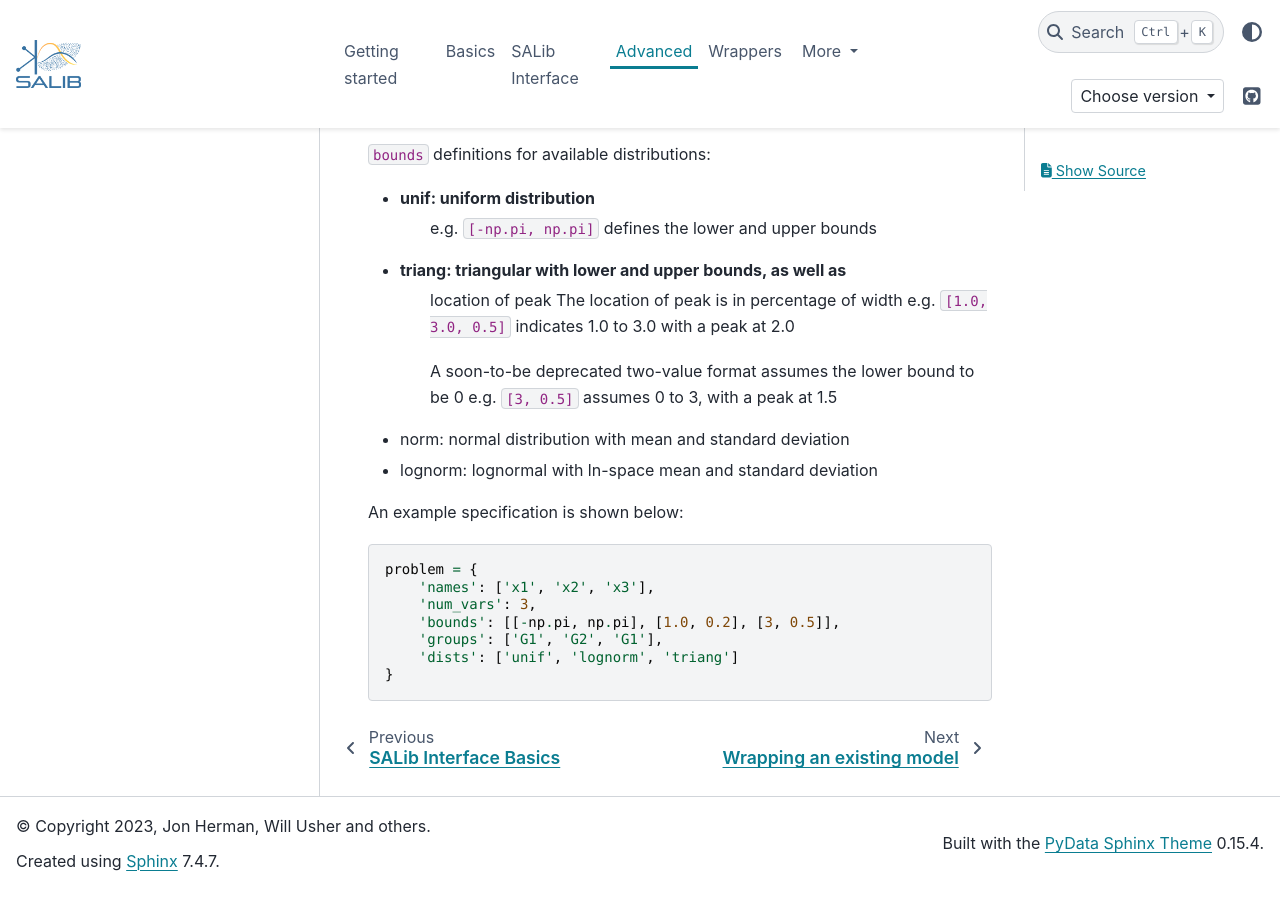
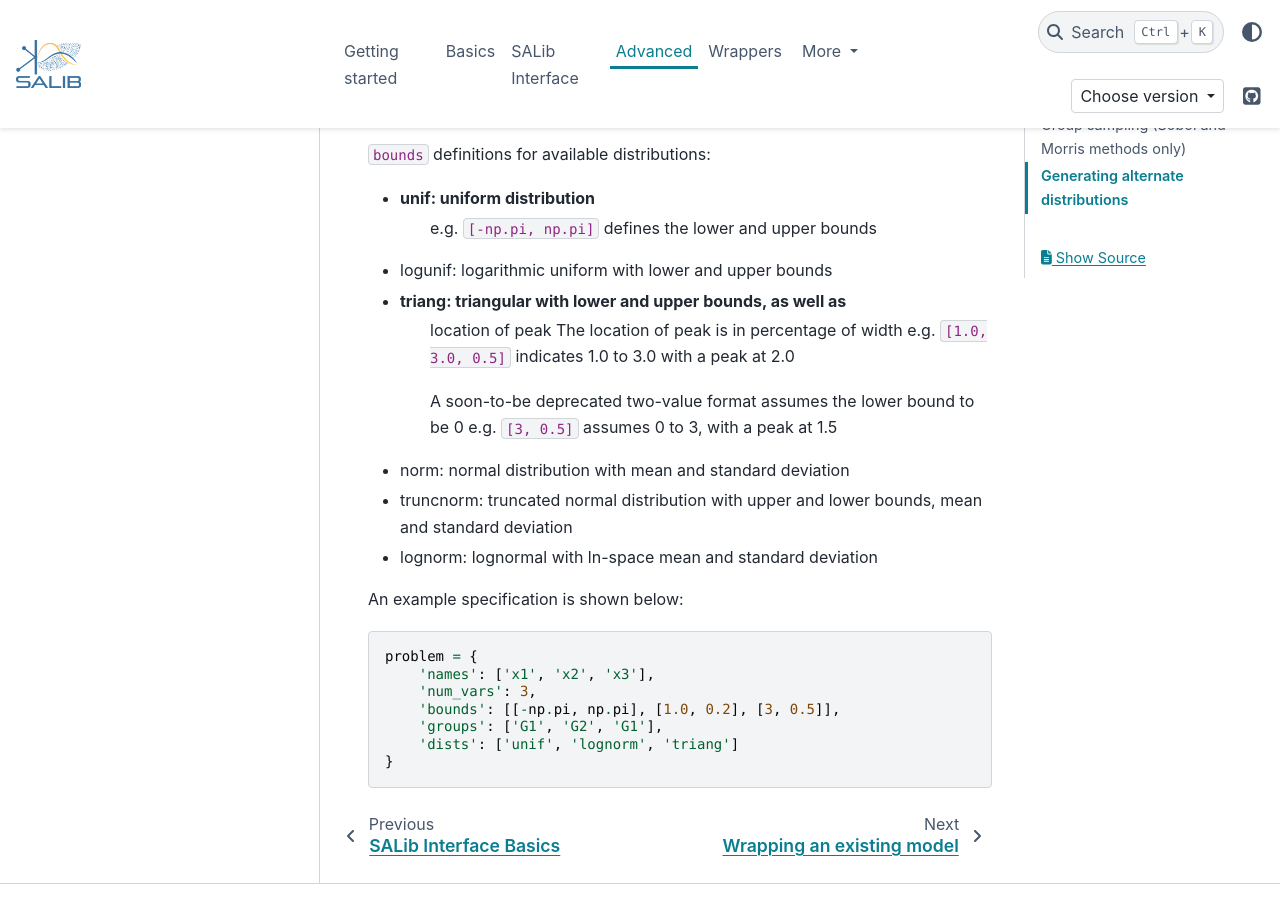
Before and after one commit to SALib/SALib, a Sphinx documentation site: the page built from docs/user_guide/advanced.rst, in a window 1280 px wide and 900 px high, scrolled down 2088 px. Built offline with Sphinx 7.4.7 and the PyData theme 0.15.4, drawn with Linux system fonts in a browser that asks for light colours; pages that are not in the unit, such as notebooks, are missing from menus; the version number could not be read and is left out; comment, search, counter and statistics services are not loaded.

Commit message:
added logunif and truncnorm distributions to docs

```diff
--- a/docs/user_guide/advanced.rst
+++ b/docs/user_guide/advanced.rst
@@ -102,6 +102,7 @@
 
 * unif: uniform distribution
     e.g. :code:`[-np.pi, np.pi]` defines the lower and upper bounds
+* logunif: logarithmic uniform with lower and upper bounds
 * triang: triangular with lower and upper bounds, as well as
      location of peak
      The location of peak is in percentage of width
@@ -110,6 +111,7 @@
      A soon-to-be deprecated two-value format assumes the lower bound to be 0
      e.g. :code:`[3, 0.5]` assumes 0 to 3, with a peak at 1.5
 * norm: normal distribution with mean and standard deviation
+* truncnorm: truncated normal distribution with upper and lower bounds, mean and standard deviation
 * lognorm: lognormal with ln-space mean and standard deviation
 
 
```
